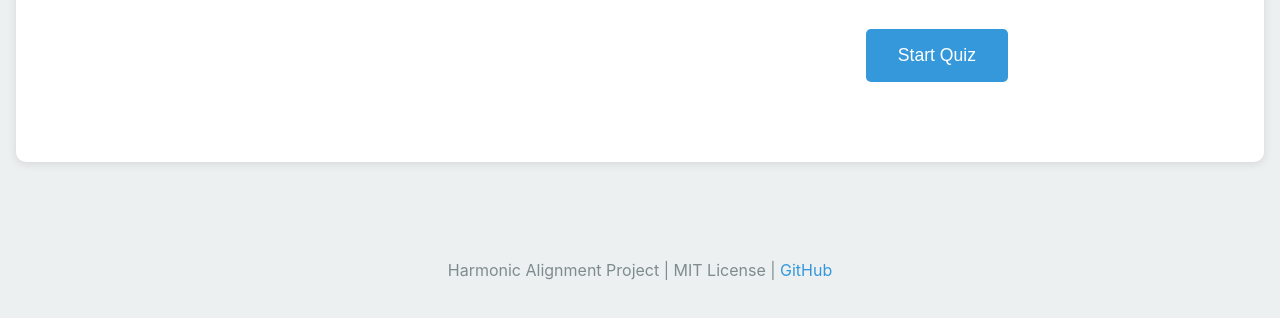
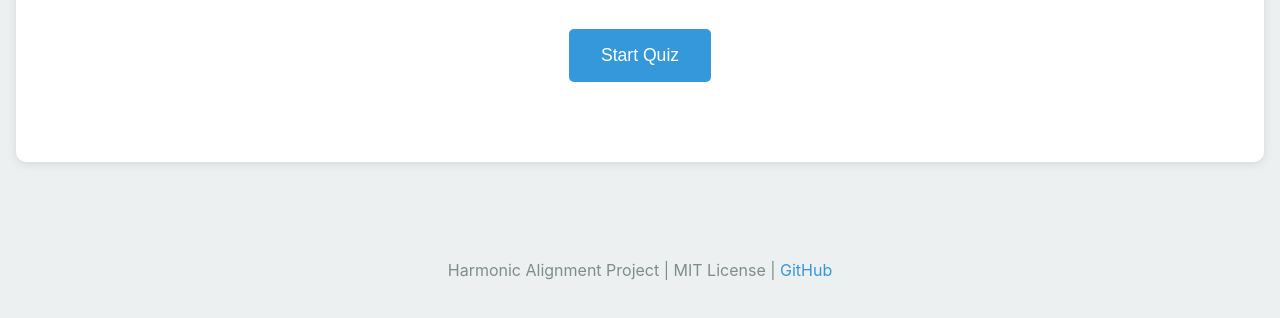
Before and after one commit to justinshenk/harmonic-alignment, a plain HTML site: page index.html in a window 1280 px wide. Shown: the part 462-780 px from the top of the page. Drawn offline with nearby package versions, Linux system fonts and the light colour scheme; no server answers.

Commit message:
Center Start Quiz button

```diff
--- a/index.html
+++ b/index.html
@@ -27,8 +27,7 @@
                 <div id="quiz-intro" class="quiz-step active">
                     <h2>Find Your Practice</h2>
                     <p>Answer a few questions to discover contemplative practices that match your needs and circumstances.</p>
-                    <div class="quiz-navigation">
-                        <span></span>
+                    <div style="text-align: center; margin-top: 2rem;">
                         <button id="startQuiz" class="primary-button">Start Quiz</button>
                     </div>
                 </div>
```
